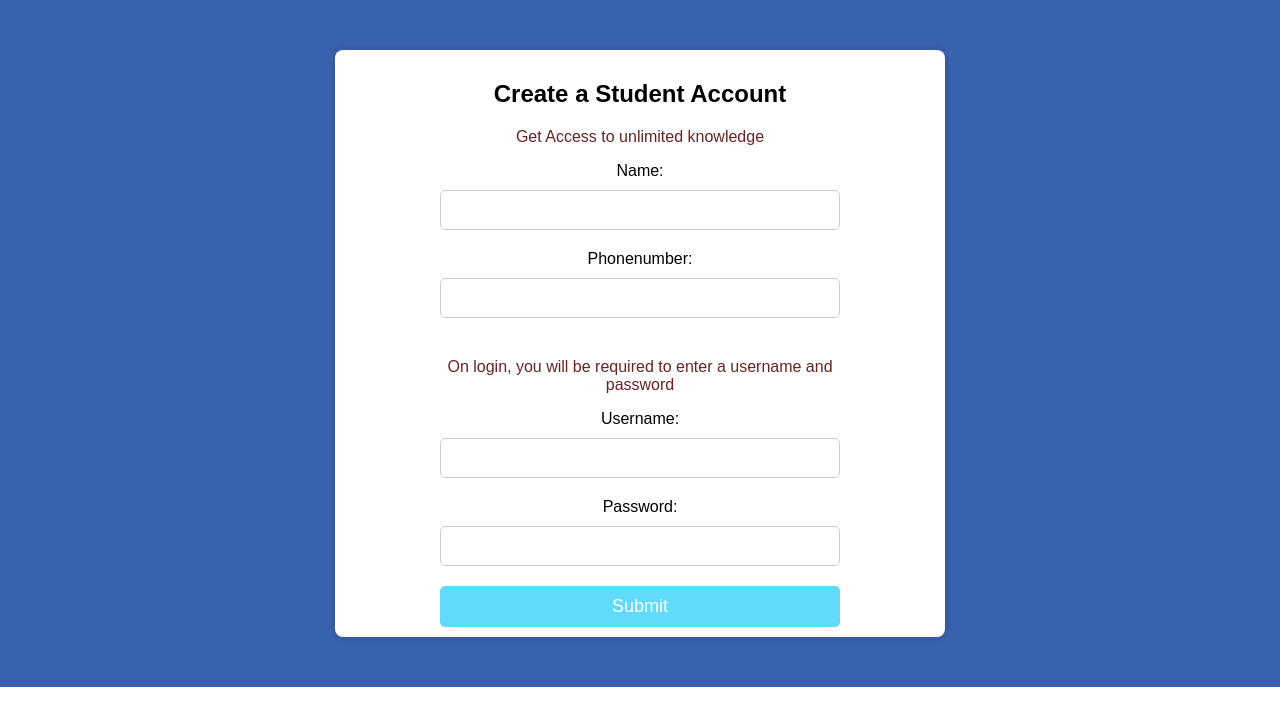
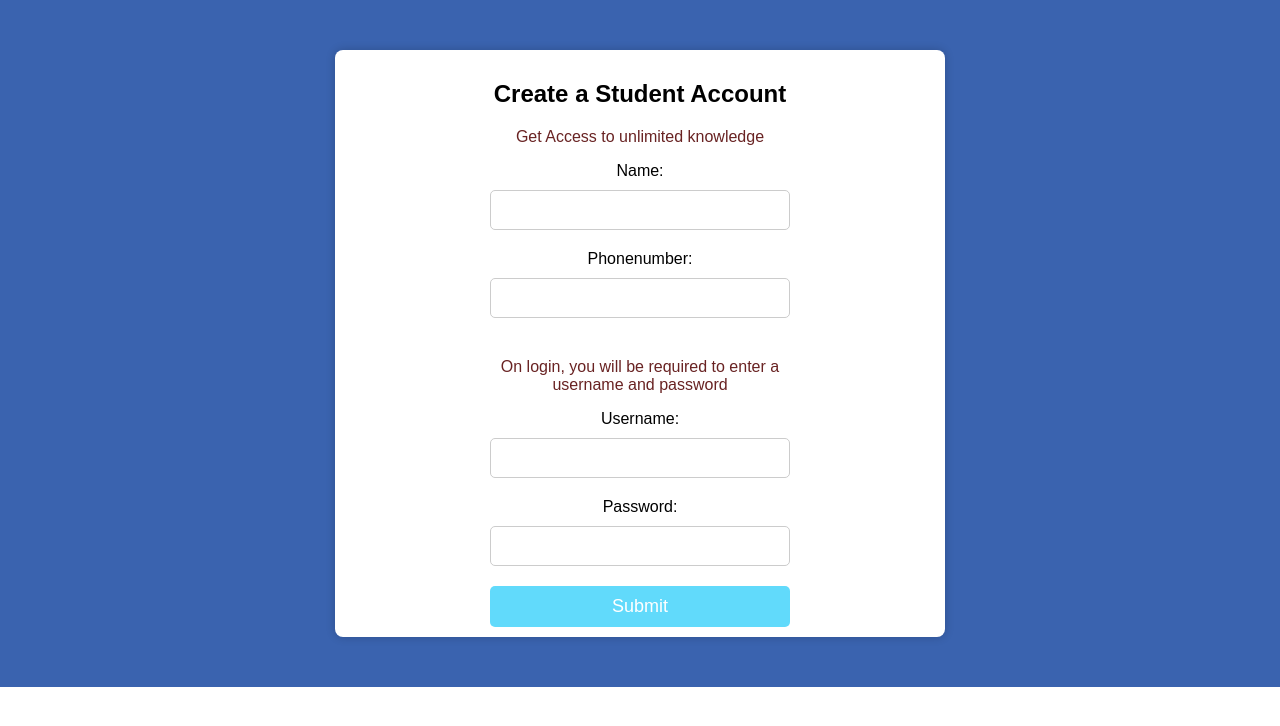
Before and after one commit to blessingsMlundira/e-learning_one, a React (Create React App) app: page /BecomeStudent in a window 1280 px wide. Shown: the top 726 px of the page. Built offline with nearby package versions, Linux system fonts and the light colour scheme.

Commit message:
Update BecomeTrainer.css

```diff
--- a/src/BecomeTrainer.css
+++ b/src/BecomeTrainer.css
@@ -7,8 +7,7 @@
   .trainer-form {
     display: flex;
     flex-direction: column;
-    max-width: 400px;
-    width: 100%;
+    max-width: 300px;
     margin: 0 auto;
   }
 
```
